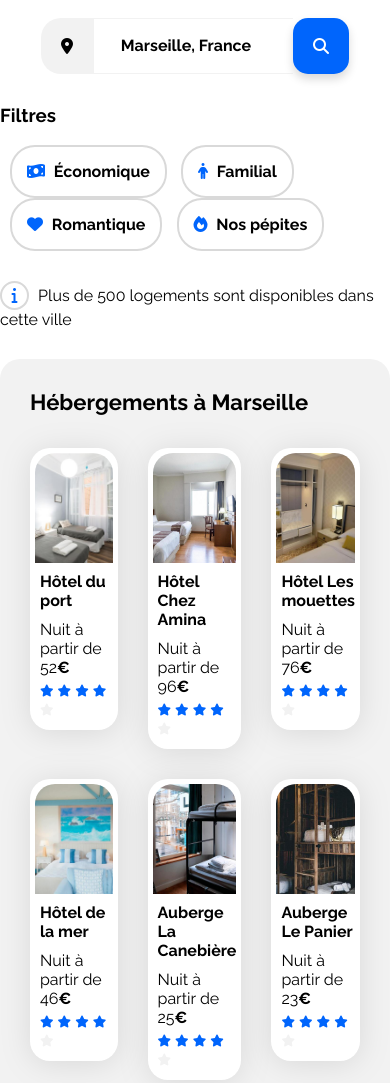
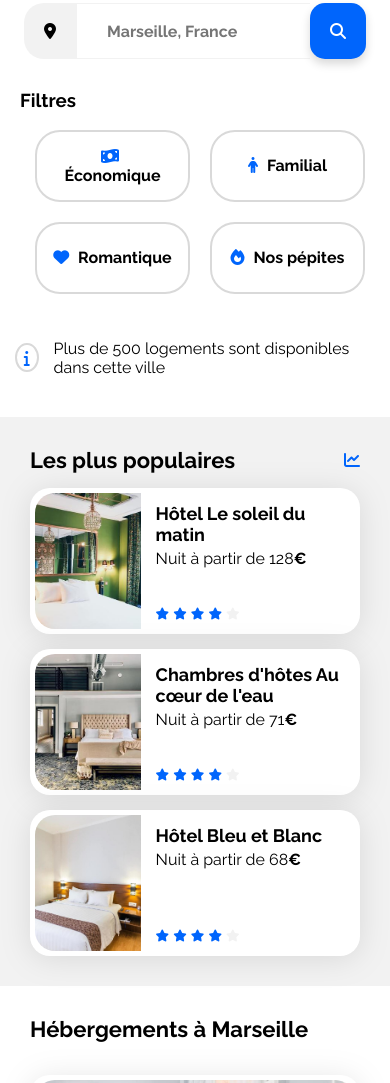
Before and after one commit to christopher-cornet/booki, a plain HTML site: page index.html in a window 390 px wide. Shown: the part 286-1369 px from the top of the page. Drawn offline with Linux system fonts and the light colour scheme.

Commit message:
Latest fixes and end of responsive mobile

```diff
--- a/css/style.css
+++ b/css/style.css
@@ -65,6 +65,7 @@ a {
 
 .find-lodging-title {
     margin-top: 0;
+    margin-bottom: 5px;
 }
 
 .city-center {
@@ -88,7 +89,7 @@ a {
     background-color: var(--main-bg-color);
     border-top-left-radius: 20px;
     border-bottom-left-radius: 20px;
-    color: #000;
+    color: black;
 }
 
 .searchbar, .search-btn {
@@ -140,6 +141,10 @@ a {
 
 .filters-icon {
     padding-right: 5px;
+}
+
+.filters-grid {
+    display: inline;
 }
 
 .lodging-number {
@@ -197,8 +202,11 @@ a {
     justify-content: space-between;
 }
 
+.hebergements, .populaires {
+    background-color: var(--main-bg-color);
+}
+
 .hebergements-and-populaires section {
-    background-color: var(--main-bg-color);
     border-radius: 20px;
     padding: 30px;
     box-sizing: border-box;
@@ -209,7 +217,7 @@ a {
     width: 65%;
 }
 
-.hebergements h3 {
+.card-title {
     margin-bottom: 0;
     margin-top: 40px;
 }
@@ -375,7 +383,7 @@ footer {
         font-size: 13px;
     }
 
-    .filters h3 {
+    .filters-title {
         display: block;
     }
 
@@ -456,8 +464,93 @@ footer {
         display: none;
     }
 
+    .searchbar {
+        width: 60%;
+        text-align: start;
+        padding-left: 30px;
+    }
+
     .fa-magnifying-glass {
         display: block;
         color: white;
     }
+
+    .filters {
+        margin-bottom: 15px;
+    }
+
+    .filters-title {
+        margin-left: 20px;
+    }
+
+    .filters-grid {
+        display: grid;
+        grid-template-columns: repeat(2, 1fr);
+        grid-template-rows: repeat(2, 1fr);
+        column-gap: 10px;
+        row-gap: 20px;
+        margin: 0px 25px;
+    }
+
+    .lodging-number {
+        margin: 0px 15px 10px 15px;
+        display: flex;
+        justify-content: center;
+        align-items: center;
+        gap: 10px;
+    }
+
+    .hebergements-and-populaires {
+        flex-direction: column-reverse;
+    }
+
+    .hebergements-and-populaires section {
+        border-radius: 0px;
+        padding: 30px;
+    }
+
+    .populaires {
+        margin-top: 0px;
+    }
+
+    .populaires-cards, .card-grid, .activites-list {
+        display: block;
+    }
+
+    .populaires-cards .card {
+        margin-top: 15px;
+    }
+
+    .populaires-cards .card-title {
+        font-size: 18px;
+    }
+
+    .populaires-cards .card-subtitle {
+        font-size: 16px;
+    }
+
+    .hebergements {
+        background-color: white;
+    }
+
+    .card-grid .card, .activites-list .card {
+        margin-top: 20px;
+    }
+
+    .show-more {
+        margin-top: 20px;
+    }
+
+    .low-activites {
+        padding-top: 0px;
+    }
+
+    .activites-locations {
+        padding: 0px;
+        padding-left: 20px;
+    }
+
+    .about-us {
+        flex-direction: column;
+    }
 }
--- a/index.html
+++ b/index.html
@@ -30,15 +30,17 @@
             <p class="city-center">En plein centre-ville ou en pleine nature</p>
             <form class="search-form" action="index.html" method="post">
                 <i class="fa-solid fa-location-dot"></i>
-                <input type="search" name="searchbar" id="searchbar" class="searchbar" value="Marseille, France">
+                <input type="search" name="searchbar" id="searchbar" class="searchbar" placeholder="Marseille, France">
                 <button class="search-btn"><span class="search">Rechercher</span><i class="fa-solid fa-magnifying-glass"></i></button>
             </form>
             <div class="filters">
                 <h3 class="filters-title">Filtres</h3>
-                <button class="filters-btn"><i class="filters-icon fa-solid fa-money-bill-wave"></i> Économique</button>
-                <button class="filters-btn"><i class="filters-icon fa-solid fa-person"></i> Familial</button>
-                <button class="filters-btn"><i class="filters-icon fa-solid fa-heart"></i> Romantique</button>
-                <button class="filters-btn"><i class="filters-icon fa-solid fa-fire"></i> Nos pépites</button>
+                <div class="filters-grid">
+                    <button class="filters-btn"><i class="filters-icon fa-solid fa-money-bill-wave"></i> Économique</button>
+                    <button class="filters-btn"><i class="filters-icon fa-solid fa-person"></i> Familial</button>
+                    <button class="filters-btn"><i class="filters-icon fa-solid fa-heart"></i> Romantique</button>
+                    <button class="filters-btn"><i class="filters-icon fa-solid fa-fire"></i> Nos pépites</button>
+                </div>
             </div>
             <div class="lodging-number">
                 <div class="icon-circle">
@@ -167,7 +169,7 @@
                             </article>
                         </a>
                     </div>
-                    <h3><a href="#">Afficher plus</a></h3>
+                    <h3 class="show-more"><a href="#">Afficher plus</a></h3>
                 </section>
                 <section class="populaires">
                     <div class="populaires-title">
```
